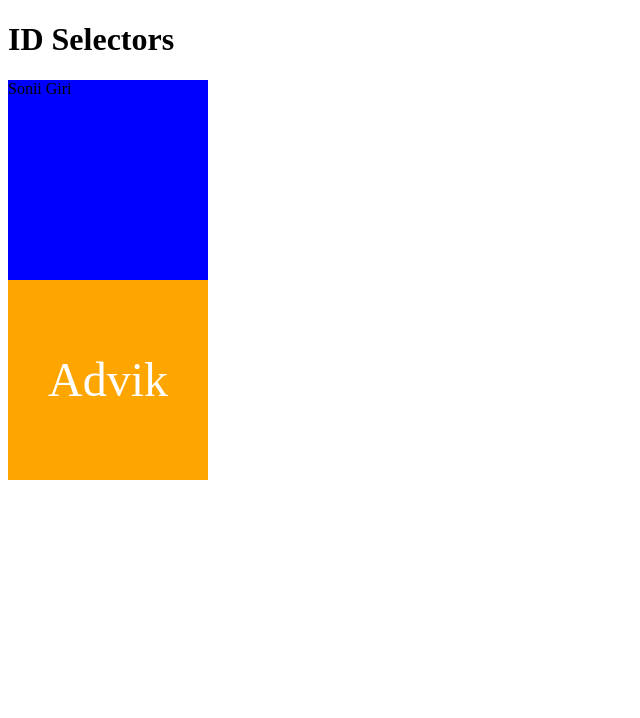
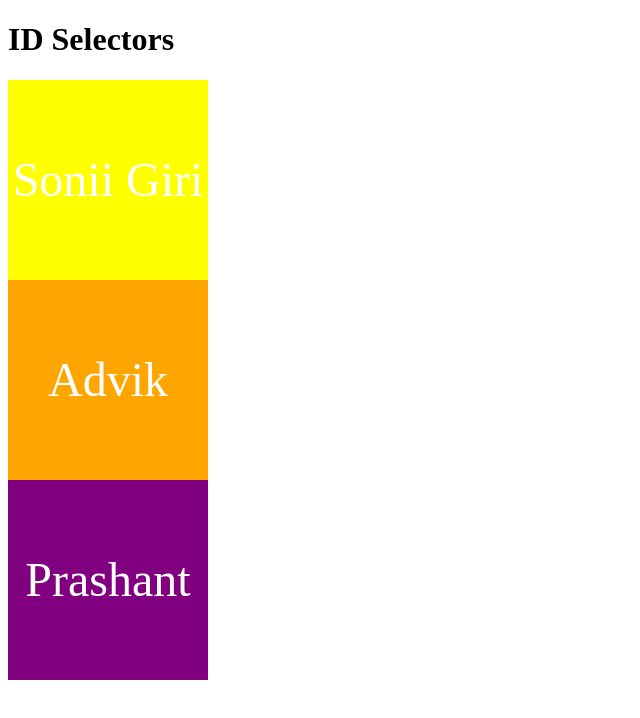
Before and after one commit to imrohini/10OCT2021, a plain HTML site: page index.html in a window 1280 px wide. Shown: the whole page, without its empty margins (0-640 px from the left). Drawn offline with Linux system fonts and the light colour scheme.

Commit message:
i have a creat a box

```diff
--- a/index.html
+++ b/index.html
@@ -1,35 +1,60 @@
 <!DOCTYPE html>
 <html lang="en">
+
 <head>
     <meta charset="UTF-8">
     <meta http-equiv="X-UA-Compatible" content="IE=edge">
     <meta name="viewport" content="width=device-width, initial-scale=1.0">
     <titLE>CSS Selectors</title>
     <style>
-            #a1{
+
+
+        div#a1 {
             width: 200px;
             height: 200px;
-                background-color: blue;
+            line-height: 200px;
+            color: white;
+            text-align: center;
+            font-size: 3em;
+            background-color: yellow;
         }
-            #a2{
+         div#a1:hover {
+            background-color: brown;
+        }
+
+        div#a2 {
             width: 200px;
             height: 200px;
-                background-color:orange;
             line-height: 200px;
-                color: #fff;
+            color: white;
             text-align: center;
             font-size: 3em;
+            background-color: orange;
         }
-            .a2:hover{
-                background-color: green;
-                color: red;
+         div#a2:hover {
+            background-color: red;
+        }
+        div#a3{
+            width: 200px;
+            height: 200px;
+            line-height: 200px;
+            color: white;
+            text-align: center;
+            font-size: 3em;
+            background-color:purple;
+        }
+         div#a3:hover {
+            background-color: grey;
         }
     </style>
 </head>
+
 <body>
     <h1>ID Selectors</h1>
     <div id="a1"> Sonii Giri</div>
     <div id="a2">Advik</div>
+    <div id="a3">Prashant</div>
 
 </body>
+
 </html>
```
Lines whose indentation alone changed are shown as unchanged.
